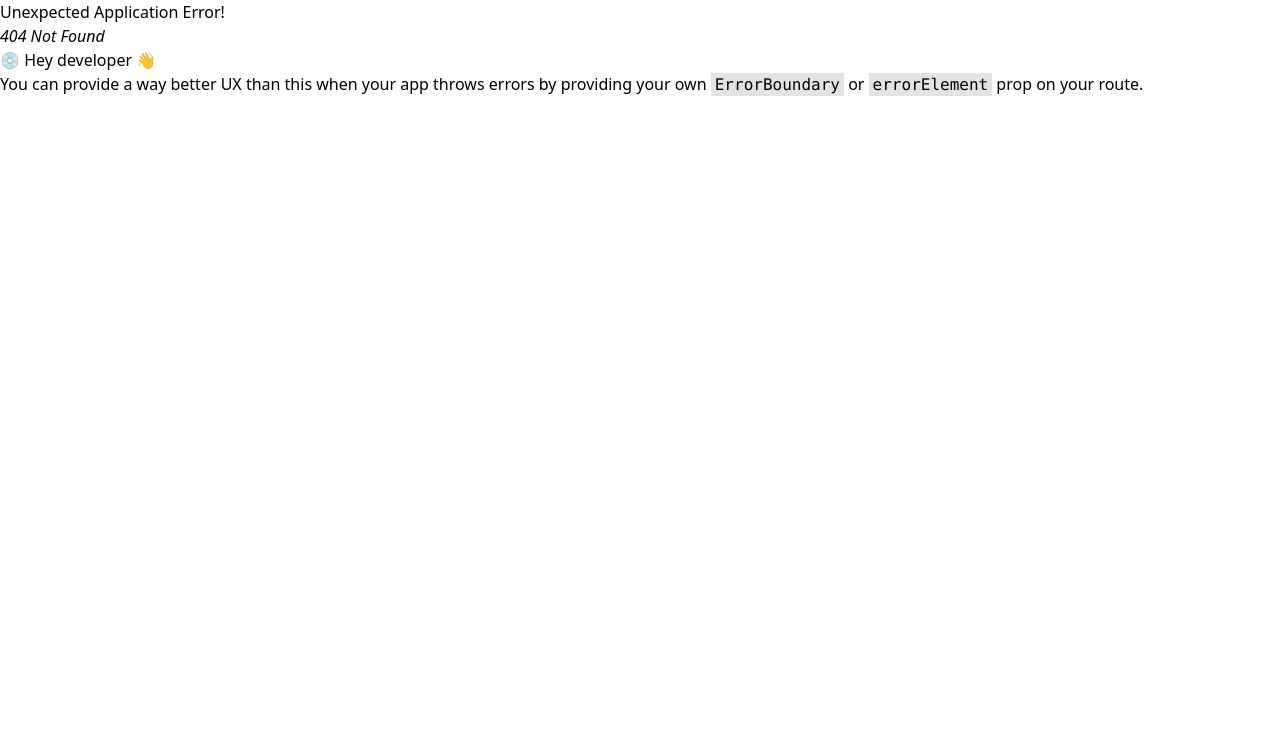
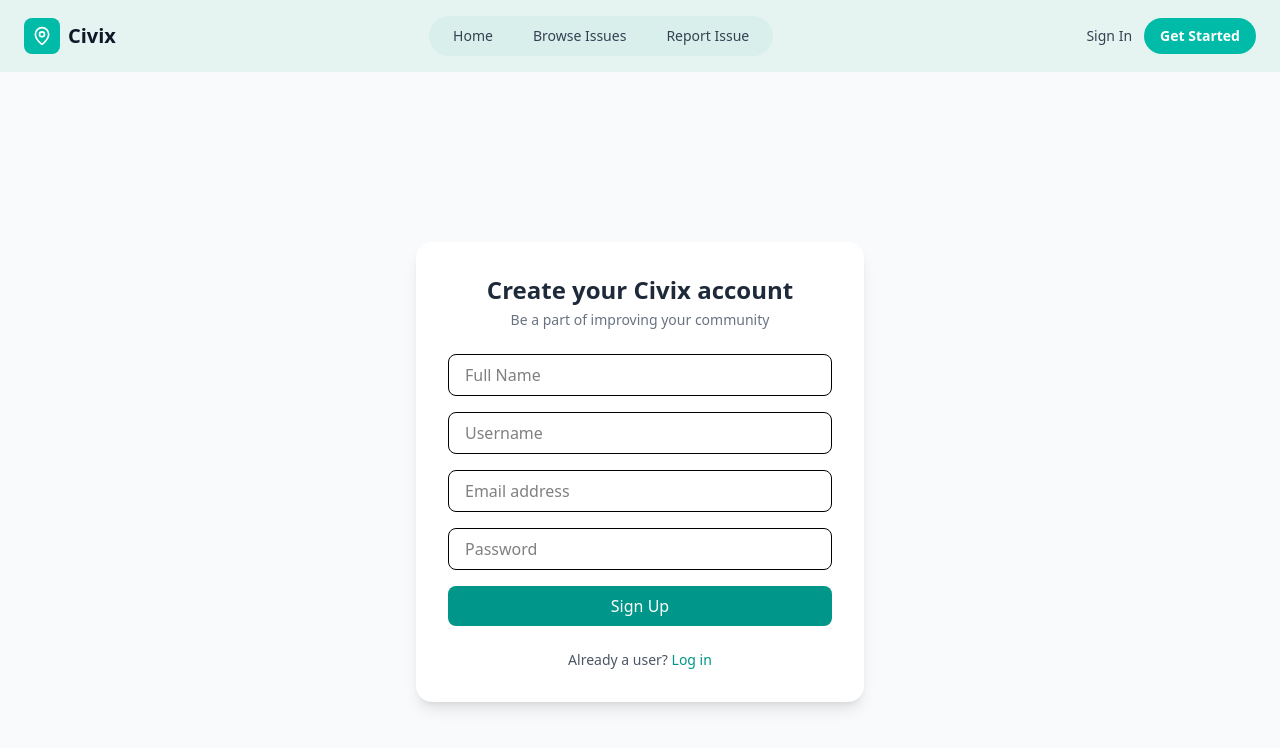
Before and after one commit to shristi482004/Civix, a React (Vite) app: page /signup in a window 1280 px wide. Before the commit this address had no page. Shown: the top 748 px of the page. Built offline with nearby package versions, Linux system fonts and the light colour scheme.

Commit message:
sign in and signup pages added

```diff
--- a/package.json
+++ b/package.json
@@ -11,9 +11,13 @@
   },
   "dependencies": {
     "@tailwindcss/vite": "^4.1.18",
+    "firebase": "^12.7.0",
+    "firebase-tools": "^15.1.0",
     "lucide-react": "^0.562.0",
     "react": "^19.2.0",
     "react-dom": "^19.2.0",
+    "react-hot-toast": "^2.6.0",
+    "react-icons": "^5.5.0",
     "react-router-dom": "^7.11.0",
     "tailwindcss": "^4.1.18"
   },
--- a/src/main.jsx
+++ b/src/main.jsx
@@ -5,6 +5,8 @@ import {createBrowserRouter, createRoutesFromElements, Route, RouterProvider } f
 import BrowseIssues from './pages/BrowseIssues.jsx'
 import ReportIssues from './pages/ReportIssues.jsx'
 import HomePage from './pages/HomePage.jsx'
+import SignIn from './pages/SignIn.jsx'
+import SignUp from './pages/SignUp.jsx'
 
 
 const router = createBrowserRouter(
@@ -13,6 +15,9 @@ const router = createBrowserRouter(
     <Route path='' element={<HomePage />}/>
     <Route path='browse' element={<BrowseIssues />}/>
     <Route path='report' element={<ReportIssues />}/>
+    <Route path='login' element={<SignIn />}/>
+    <Route path='signup' element={<SignUp />}/>
+
   </Route>
   )
 )
--- /dev/null
+++ b/src/pages/SignIn.jsx
@@ -0,0 +1,51 @@
+import React from "react";
+import { Link } from "react-router-dom";
+
+const SignIn = () => {
+  return (
+    <div className="min-h-screen flex items-center justify-center bg-gray-50 px-4">
+      <div className="w-full max-w-md bg-white rounded-2xl shadow-lg p-8">
+
+        <h2 className="text-2xl font-semibold text-gray-800 text-center">
+          Sign in to Civix
+        </h2>
+        <p className="text-sm text-gray-500 text-center mt-1">
+          Continue reporting civic issues
+        </p>
+
+        <form className="mt-6 space-y-4">
+          <input
+            type="text"
+            placeholder="Username"
+            className="w-full px-4 py-2 border rounded-lg focus:outline-none focus:ring-2 focus:ring-teal-500"
+          />
+
+          <input
+            type="password"
+            placeholder="Password"
+            className="w-full px-4 py-2 border rounded-lg focus:outline-none focus:ring-2 focus:ring-teal-500"
+          />
+
+          <button
+            type="button"
+            className="w-full bg-teal-600 hover:bg-teal-700 text-white py-2 rounded-lg font-medium transition"
+          >
+            Sign In
+          </button>
+        </form>
+
+        <p className="text-sm text-center text-gray-600 mt-6">
+          New to Civix?{" "}
+          <Link
+            to="/signup"
+            className="text-teal-600 hover:underline font-medium"
+          >
+            Sign up
+          </Link>
+        </p>
+      </div>
+    </div>
+  );
+};
+
+export default SignIn;
--- /dev/null
+++ b/src/pages/SignUp.jsx
@@ -0,0 +1,63 @@
+import React from "react";
+import { Link } from "react-router-dom";
+
+const SignUp = () => {
+  return (
+    <div className="min-h-screen flex items-center justify-center bg-gray-50 px-4">
+      <div className="w-full max-w-md bg-white rounded-2xl shadow-lg p-8">
+
+        <h2 className="text-2xl font-semibold text-gray-800 text-center">
+          Create your Civix account
+        </h2>
+        <p className="text-sm text-gray-500 text-center mt-1">
+          Be a part of improving your community
+        </p>
+
+        <form className="mt-6 space-y-4">
+          <input
+            type="text"
+            placeholder="Full Name"
+            className="w-full px-4 py-2 border rounded-lg focus:outline-none focus:ring-2 focus:ring-teal-500"
+          />
+
+          <input
+            type="text"
+            placeholder="Username"
+            className="w-full px-4 py-2 border rounded-lg focus:outline-none focus:ring-2 focus:ring-teal-500"
+          />
+
+          <input
+            type="email"
+            placeholder="Email address"
+            className="w-full px-4 py-2 border rounded-lg focus:outline-none focus:ring-2 focus:ring-teal-500"
+          />
+
+          <input
+            type="password"
+            placeholder="Password"
+            className="w-full px-4 py-2 border rounded-lg focus:outline-none focus:ring-2 focus:ring-teal-500"
+          />
+
+          <button
+            type="button"
+            className="w-full bg-teal-600 hover:bg-teal-700 text-white py-2 rounded-lg font-medium transition"
+          >
+            Sign Up
+          </button>
+        </form>
+
+        <p className="text-sm text-center text-gray-600 mt-6">
+          Already a user?{" "}
+          <Link
+            to="/login"
+            className="text-teal-600 hover:underline font-medium"
+          >
+            Log in
+          </Link>
+        </p>
+      </div>
+    </div>
+  );
+};
+
+export default SignUp;
```
Also changed, not shown: 1 other file (tests, documents, lock files or other folders).
